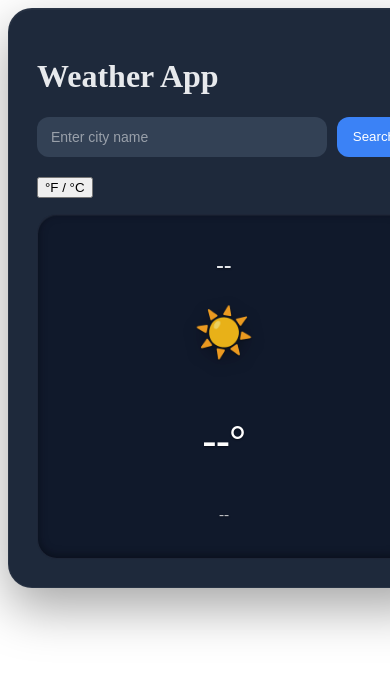
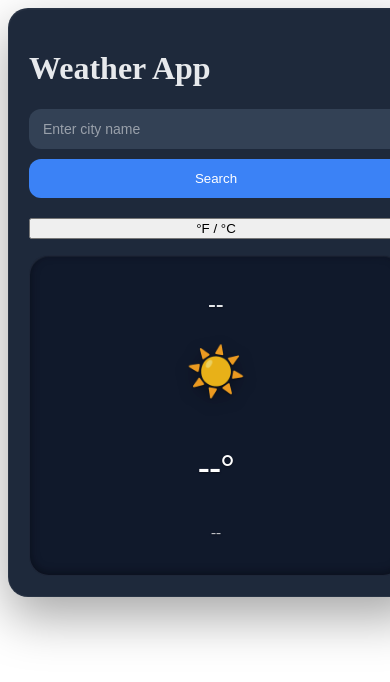
Before and after one commit to edwin-arana/weather-app, a plain HTML site: page index.html in a window 390 px wide. Shown: the top 682 px of the page. Drawn offline with Linux system fonts and the light colour scheme.

Commit message:
Update styles.css

```diff
--- a/styles.css
+++ b/styles.css
@@ -44,6 +44,7 @@
 
 #city-input {
     flex: 1;
+    min-width: 0;
     padding: 12px 14px;
     border-radius: 12px;
     border: none;
@@ -127,3 +128,28 @@
     margin-top: 6px;
     font-size: 0.95rem;
 }
+
+@media (max-width: 520px) {
+    .weather-app {
+        padding: 20px;
+        border-radius: 20px;
+    }
+
+    #weather-form {
+        flex-direction: column;
+    }
+
+    #city-input,
+    #weather-form button,
+    #toggle-unit {
+        width: 100%;
+    }
+
+    #temperature {
+        font-size: 2.2rem;
+    }
+
+    .weather-card {
+        padding: 18px;
+    }
+}
```
